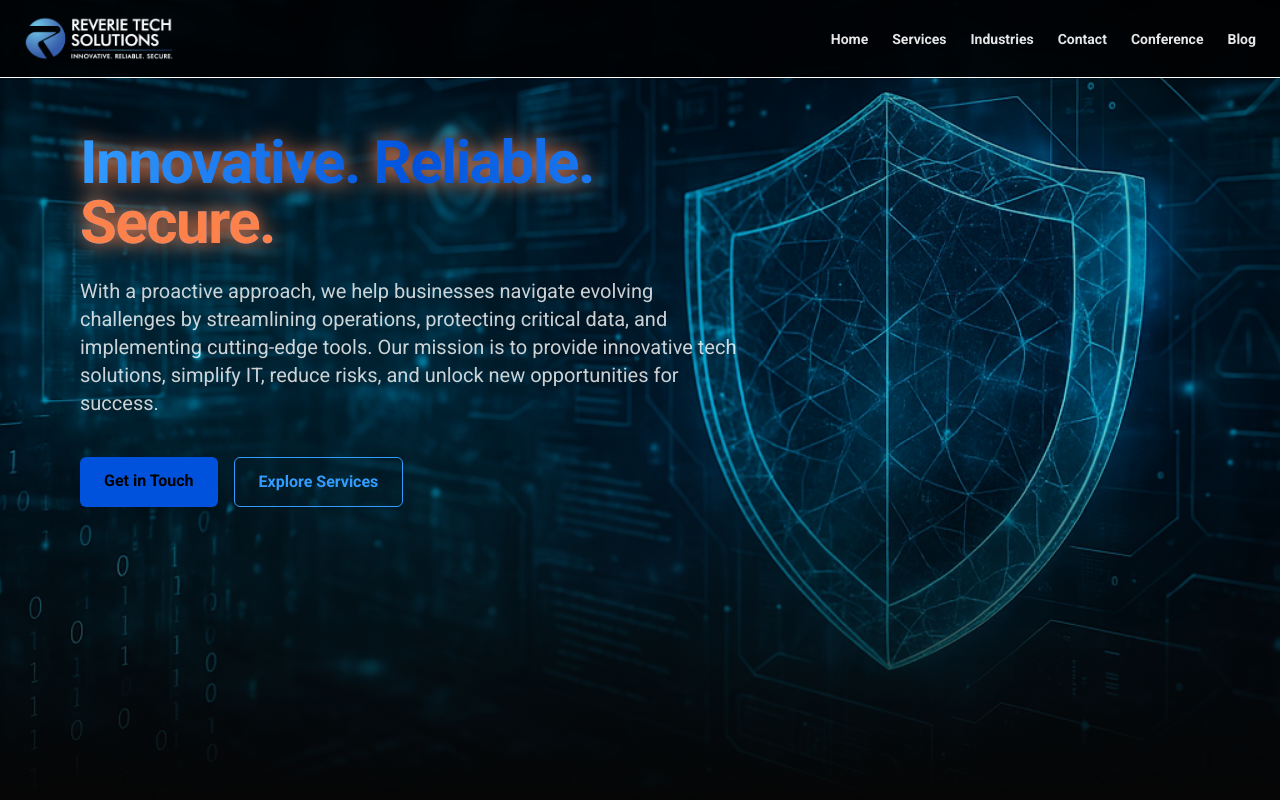
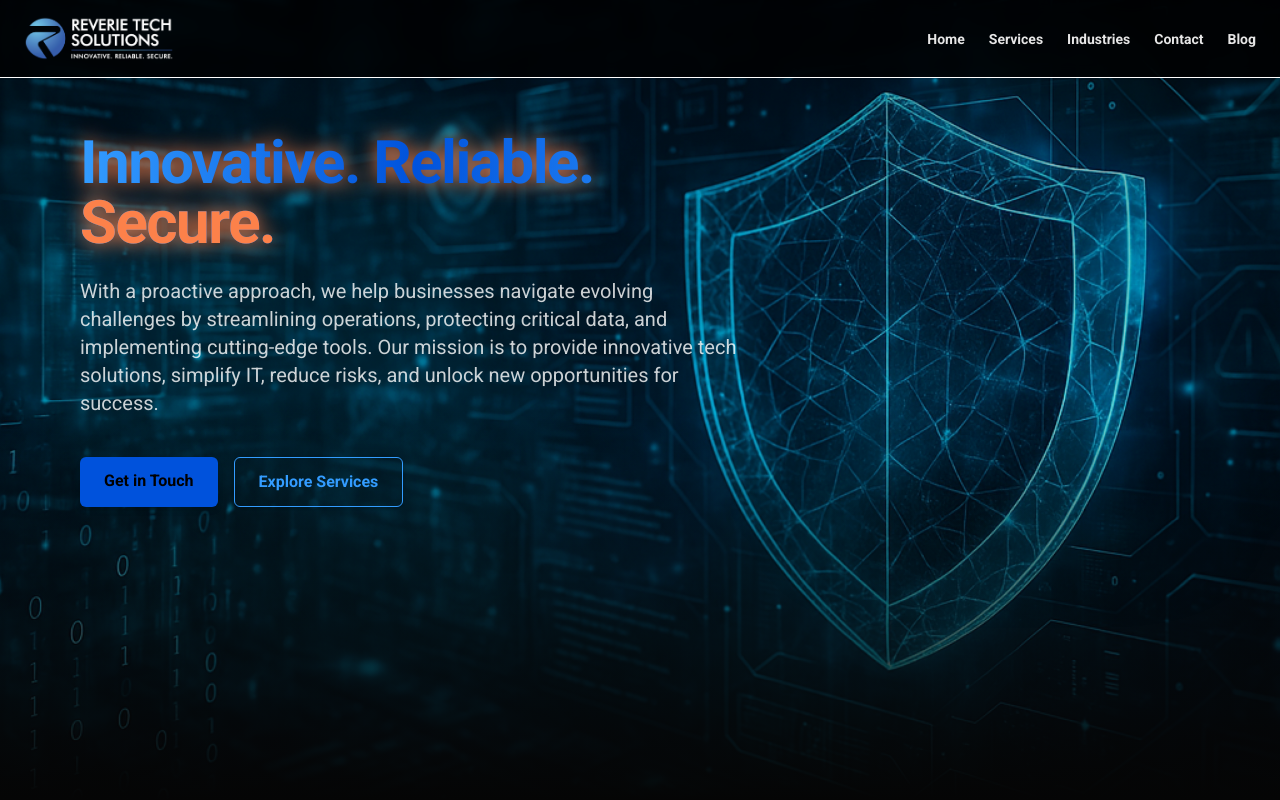
Before and after one commit to Sam-Melius/reverie, a Next.js app: page / in a window 1280 px wide. Shown: the top 800 px of the page. Built offline with nearby package versions, Linux system fonts and the light colour scheme.

Commit message:
removed conference

```diff
--- a/src/components/Header.jsx
+++ b/src/components/Header.jsx
@@ -156,9 +156,9 @@ export default function Header() {
           <Link href="/contact" className={navLink(pathname, "/contact")}>
             Contact
           </Link>
-          <Link href="/conference" className={navLink(pathname, "/conference")}>
+          {/* <Link href="/conference" className={navLink(pathname, "/conference")}>
             Conference
-          </Link>
+          </Link> */}
           <Link href="/blog" className={navLink(pathname, "/blog")}>
             Blog
           </Link>
@@ -232,7 +232,7 @@ export default function Header() {
                 </div>
 
                 <Link href="/contact" onClick={() => setMobileOpen(false)}>Contact</Link>
-                <Link href="/conference" onClick={() => setMobileOpen(false)}>Conference</Link>
+                {/* <Link href="/conference" onClick={() => setMobileOpen(false)}>Conference</Link> */}
                 <Link href="/blog" onClick={() => setMobileOpen(false)}>Blog</Link>
               </nav>
             </motion.div>
```
